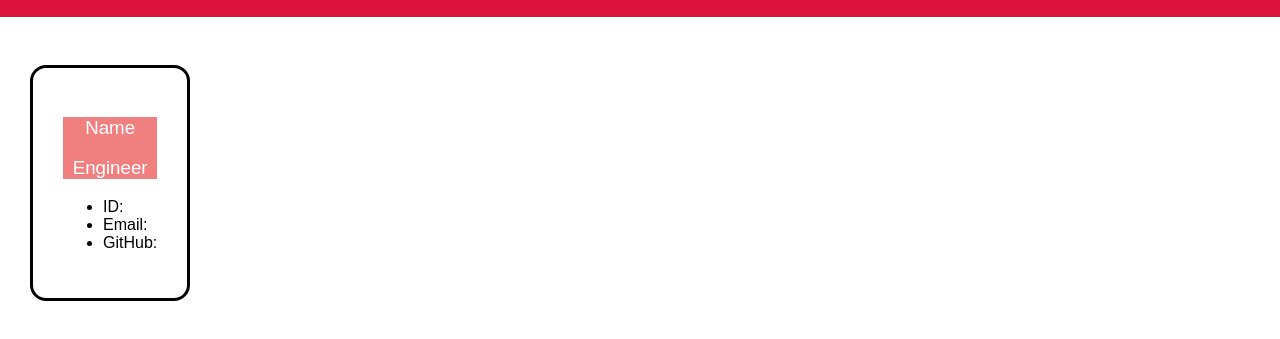
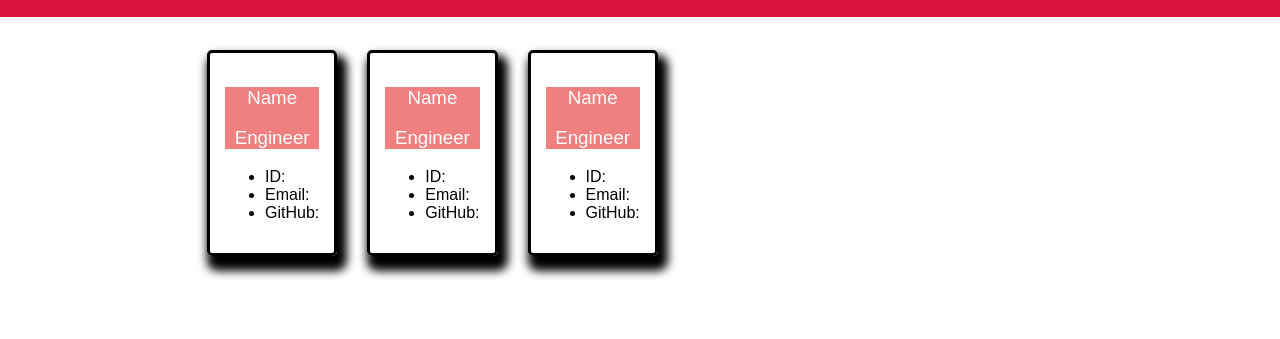
Before and after one commit to RitzGL/team-profile-gen, a website: page dist/index.html in a window 1280 px wide. Shown: the part 51-390 px from the top of the page. Drawn offline with Linux system fonts and the light colour scheme.

Commit message:
Styling
Cards almost fully styled. Need to figure out card title background styling

```diff
--- a/dist/index.html
+++ b/dist/index.html
@@ -13,6 +13,7 @@
     </nav>
     <br />
     <main>
+      <section>
         <div class="card">
           <div class="card-heading">
             <h3>Name</h3>
@@ -26,6 +27,37 @@
             </ul>
           </div>
         </div>
+      </section>
+      <section>
+        <div class="card">
+          <div class="card-heading">
+            <h3>Name</h3>
+            <h3>Engineer</h3>
+          </div>
+          <div>
+            <ul>
+              <li>ID:</li>
+              <li>Email:</li>
+              <li>GitHub:</li>
+            </ul>
+          </div>
+        </div>
+      </section>
+      <section>
+        <div class="card">
+          <div class="card-heading">
+            <h3>Name</h3>
+            <h3>Engineer</h3>
+          </div>
+          <div>
+            <ul>
+              <li>ID:</li>
+              <li>Email:</li>
+              <li>GitHub:</li>
+            </ul>
+          </div>
+        </div>
+      </section>
     </main>
 
     <!-- {{ body }} -->
--- a/dist/style.css
+++ b/dist/style.css
@@ -5,6 +5,7 @@ body{
 main{
     display: flex;
     font-family: Arial, Helvetica, sans-serif;
+    margin-left: 15%;
 }
 
 main h3{
@@ -26,12 +27,16 @@ nav h2{
     margin-left: 50%;
 }
 
+section{
+    padding: 15px;
+}
 
 .card{
-    margin: 30px;
-    padding: 30px;
+    margin: 0px;
+    padding: 15px;
     border-style: solid;
-    border-radius: 1rem;
+    border-radius: 5px;
+    box-shadow: 5px 10px 10px 5px;
 }
 
 .card-heading{
@@ -47,7 +52,3 @@ nav h2{
 .card-heading h3{
     text-align: center;
 } */
-
-.team-space{
-    display: flex;
-}
```
Lines whose indentation alone changed are shown as unchanged.
